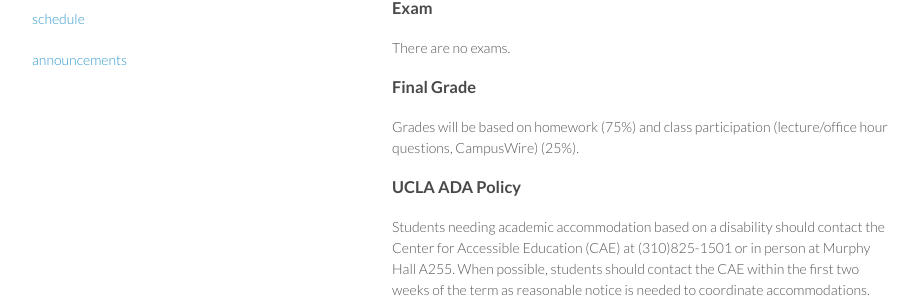
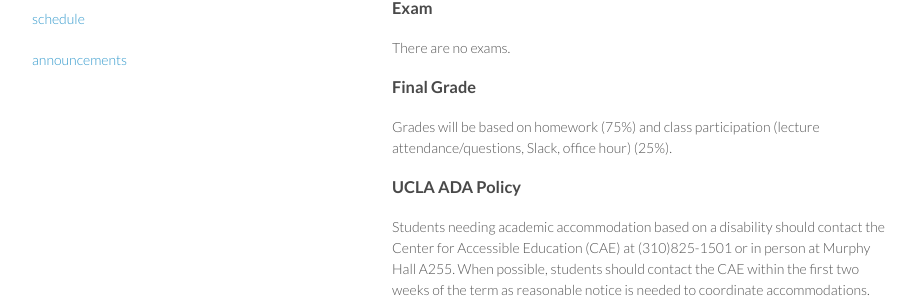
Before and after one commit to ucla-biostat-257/2025spring, a Jekyll site: the page built from syllabus/syllabus.md, in a window 1280 px wide and 900 px high, scrolled down 1411 px. Shown: the part 142-445 px from the top of the window, without its empty margins (178-1101 px from the left). Built offline with Jekyll 4.4.1, drawn with Linux system fonts in a browser that asks for light colours; some of the changed text lies outside the part shown.

Commit message:
add Slack channel

```diff
--- a/syllabus/syllabus.md
+++ b/syllabus/syllabus.md
@@ -73,7 +73,7 @@ There are no exams.
 
 ### Final Grade
 
-Grades will be based on homework (75%) and class participation (lecture/office hour questions, CampusWire) (25%).
+Grades will be based on homework (75%) and class participation (lecture attendance/questions, Slack, office hour) (25%).
 
 ### UCLA ADA Policy
 
```
Also changed, not shown: other parts of syllabus/syllabus.md (+1 -1 lines), schedule/schedule.md (+2 -0 lines).
